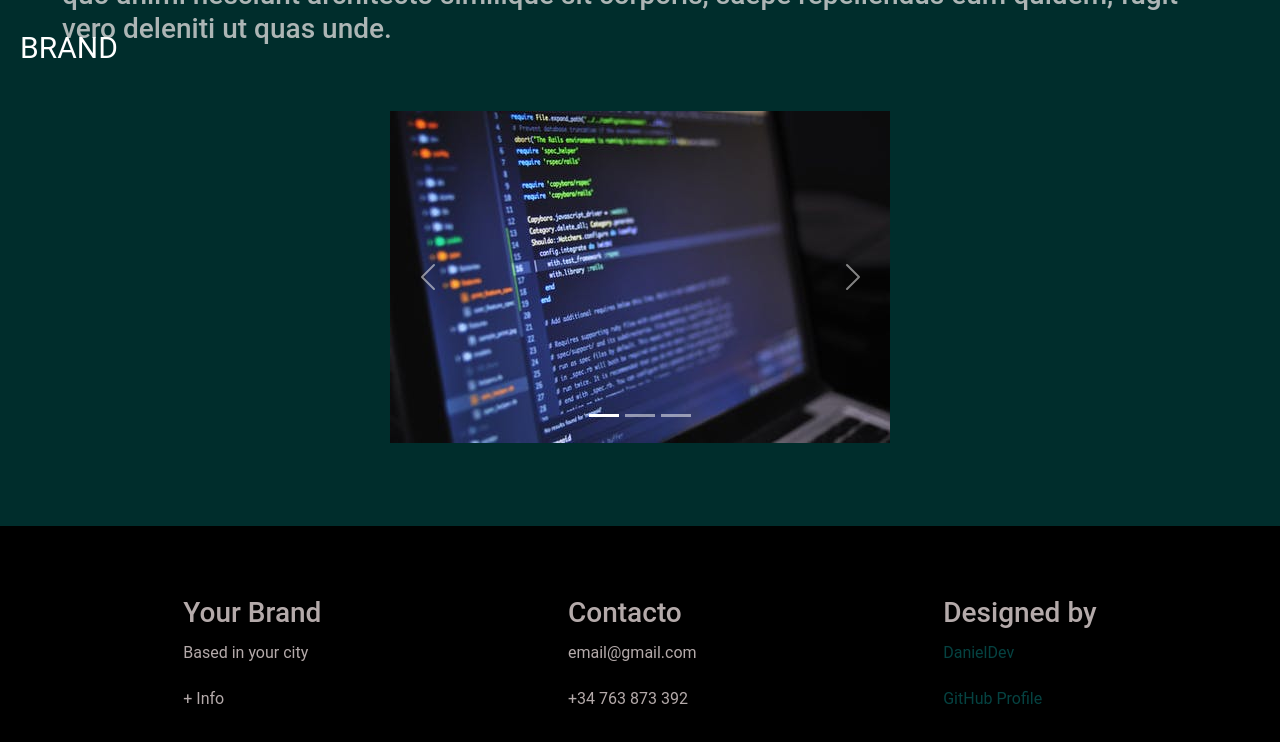
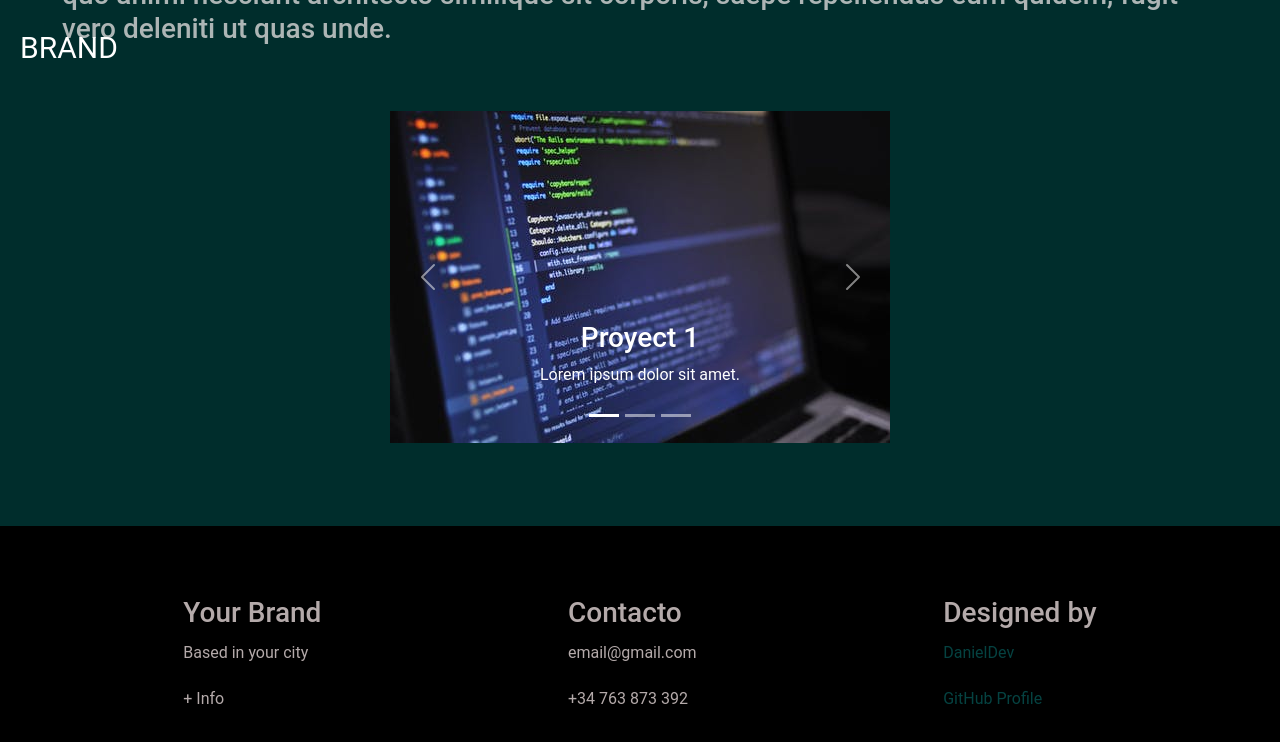
Before and after one commit to danigj86/portafolio-react-01, a React (Create React App) app: page / in a window 1280 px wide. Both pictures are taken after a click on the button 604 px from the left and 2452 px from the top of the page. Shown: the part 2037-2779 px from the top of the page. Built offline with nearby package versions, Linux system fonts and the light colour scheme.

Commit message:
Project 1 modificado

```diff
--- a/src/components/slider/Slider.jsx
+++ b/src/components/slider/Slider.jsx
@@ -37,7 +37,8 @@ export const Slider = () => {
                                     alt="First slide"
                                 />
                                 <Carousel.Caption>
-
+                                    <h3>Proyect 1</h3>
+                                    <p>Lorem ipsum dolor sit amet.</p>
                                 </Carousel.Caption>
                             </Carousel.Item>
                             <Carousel.Item>
```
